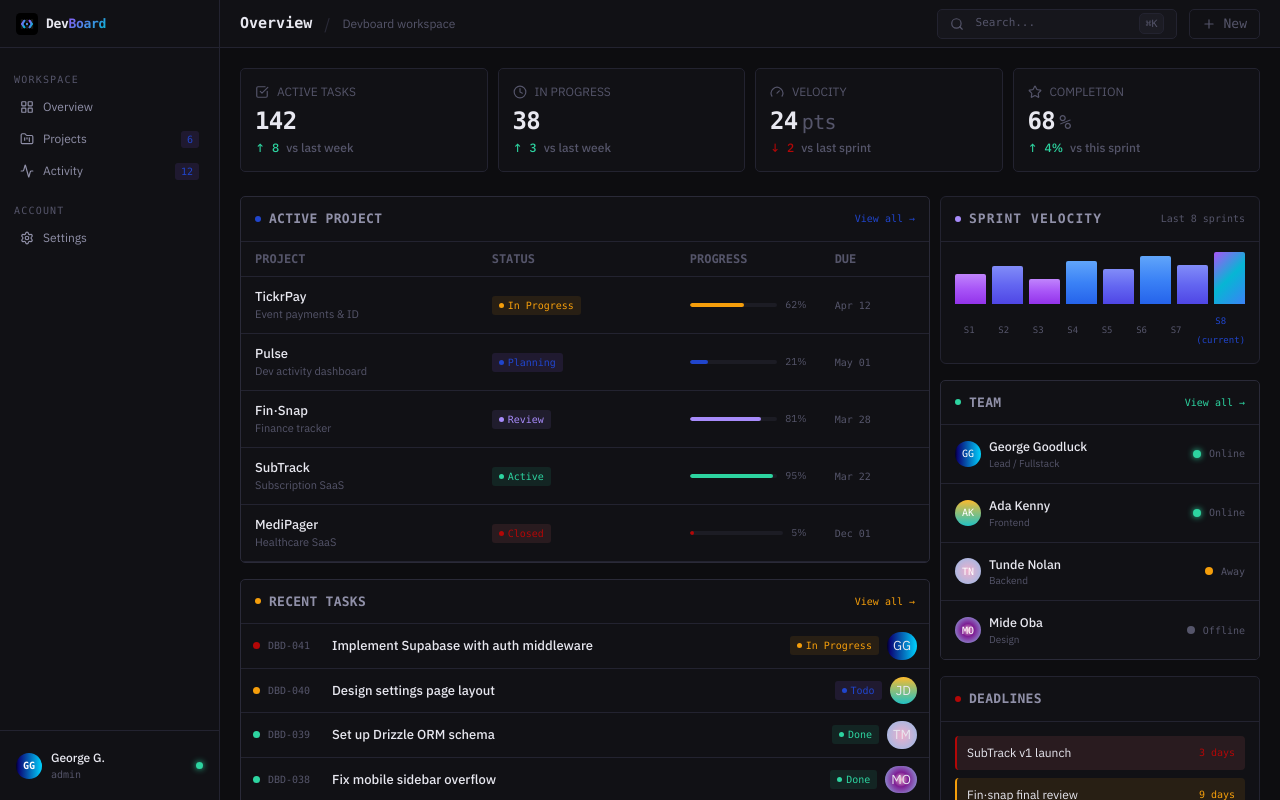
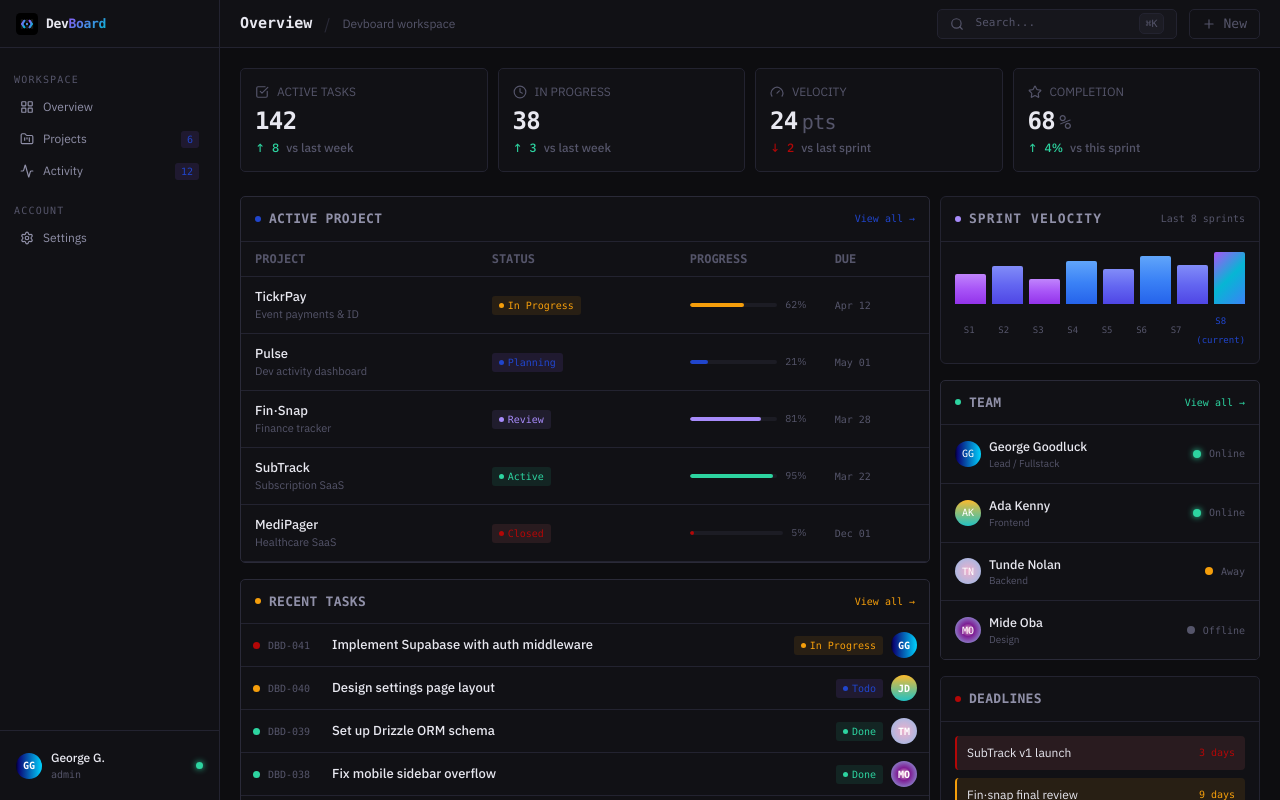
Before and after one commit to georgegoodluck/DevBoard, a Next.js app: page /overview in a window 1280 px wide. Built offline with nearby package versions, Linux system fonts and the light colour scheme.

Commit message:
feat; implement avatar in ui

```diff
--- a/components/layout/overview/RecentTasks.tsx
+++ b/components/layout/overview/RecentTasks.tsx
@@ -1,6 +1,7 @@
 import CardHeader from "@/components/ui/CardHeader";
 import Badge from "@/components/ui/Badge";
 import { BadgeVariant } from "@/components/ui/Badge";
+import Avatar from "@/components/ui/Avatar";
 
 type Task = {
   id: string;
@@ -110,12 +111,17 @@ export default function RecentTasks() {
               {t.status}
             </span> */}
             <Badge label={t.status} variant={statusToStyle[t.status]} />
-            <div
+            <Avatar
+              initials={t.assignee}
+              gradient={t.assigneeColor}
+              size={26}
+            />
+            {/* <div
               className="text-right rounded-full px-1.5 py-1"
               style={{ background: t.assigneeColor }}
             >
               {t.assignee}
-            </div>
+            </div> */}
           </div>
         ))}
       </div>
```
